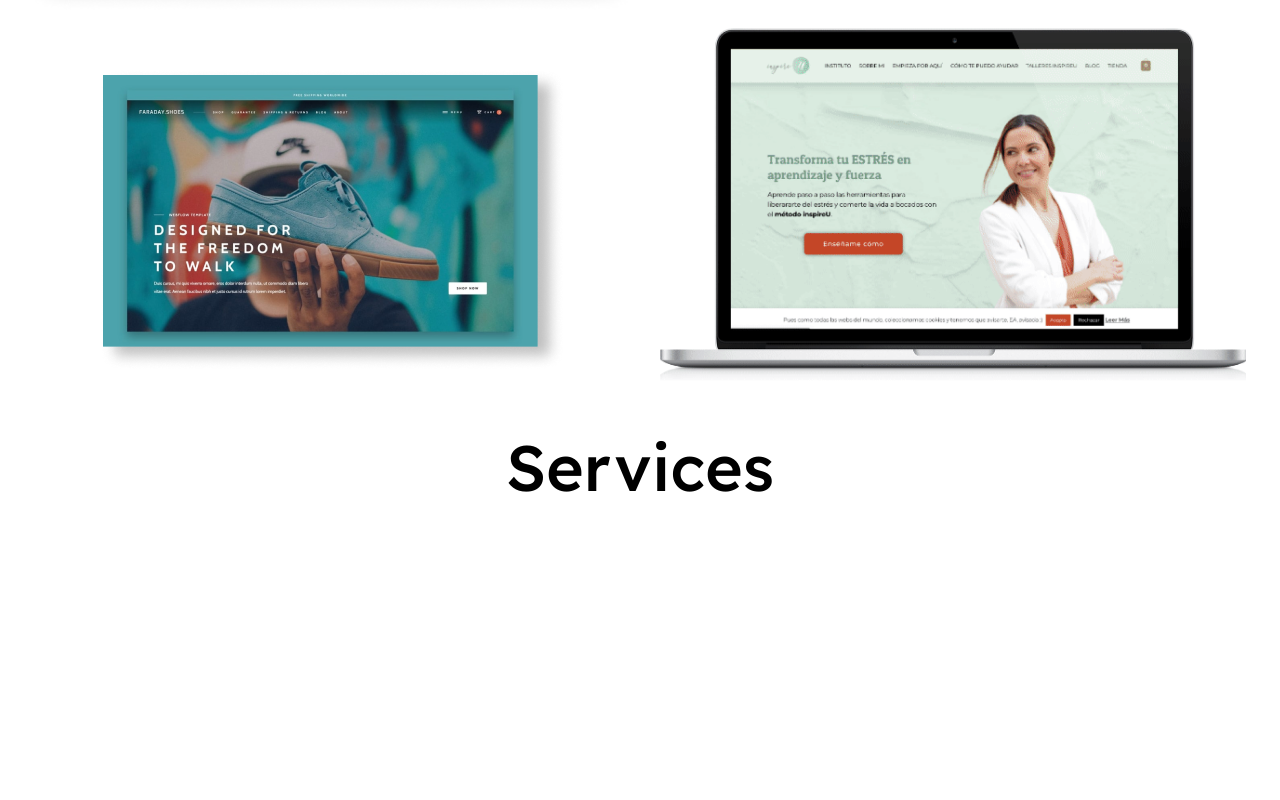
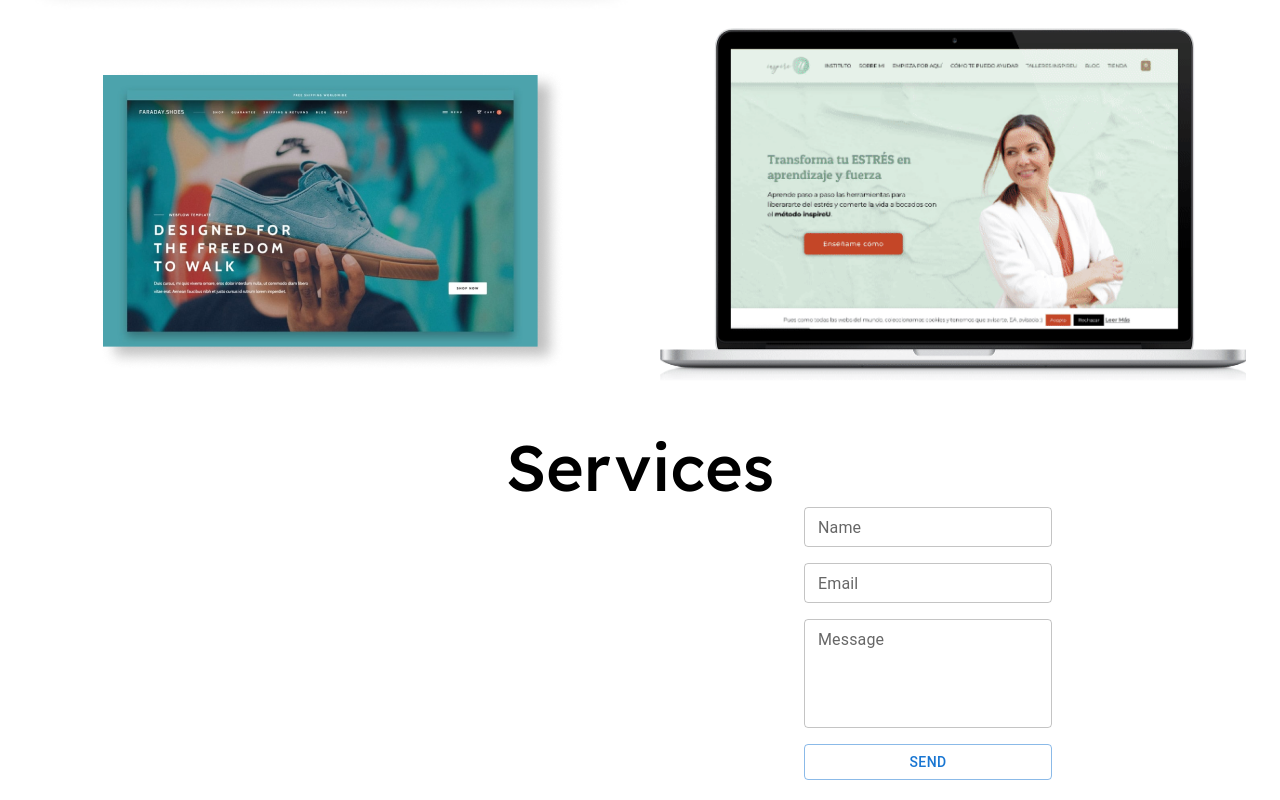
Before and after one commit to ro61zzy/myportfolio, a React (Create React App) app: page / in a window 1280 px wide. Shown: the part 3257-4057 px from the top of the page. Before the commit the page ends 3764 px from the top, so only its background shows below. Built offline with nearby package versions, Linux system fonts and the light colour scheme.

Commit message:
last part

```diff
--- a/src/Pages/HomePage.js
+++ b/src/Pages/HomePage.js
@@ -5,6 +5,8 @@ import Skills from "../components/Skills/Skills"
 import Home from "../components/Hero/Home";
 import Project from "../components/Projects/Project";
 import Services from "../components/Services/Services";
+import Index from "../components/GetInTouch/Index";
+
 
 function HomePage() {
   return (
@@ -15,6 +17,7 @@ function HomePage() {
       <Skills />
       <Project />
       <Services />
+      <Index />
     </>
   );
 }
--- /dev/null
+++ b/src/components/GetInTouch/Index.js
@@ -0,0 +1,44 @@
+import React from 'react'
+import { Box, Button, Container, Grid, Stack, TextField } from '@mui/material'
+import Rectangle from '../../assets/Rectangle.png'
+import './contact.css'
+
+
+
+
+
+
+function Index() {
+  return (
+    <Container maxWidth='lg' sx={{ pb: '20px' }}>
+      <Grid container>
+        <Grid item xs={7} sm={6}>
+          <Box sx={{display:{xs:'block', sm:'none'}}} >
+            <img src={Rectangle} alt='image' />
+          </Box>
+        </Grid>
+        <Grid item xs={5} sm={6}>
+          <Box sx={{ display: 'flex', justifyContent: 'center' }}>
+            <Stack spacing={2}>
+              <TextField id="outlined-basic" label="Name" variant="outlined" size="small" className="textfield"
+              />
+              <TextField id="outlined-basic" label="Email" variant="outlined" size="small" className="textfield"
+              />
+              <TextField
+                label="Message"
+                id="outlined-multiline-static"
+                multiline
+                rows={4}
+                size="small"
+                className="textfield"
+              />
+              <Button variant='outlined'> Send</Button>
+            </Stack>
+          </Box>
+        </Grid>
+      </Grid>
+    </Container>
+  )
+}
+
+export default Index
--- /dev/null
+++ b/src/components/GetInTouch/contact.css
@@ -0,0 +1,3 @@
+.textfield {
+    border-radius: 28px,
+}
```
Also changed, not shown: src/assets/Rectangle.png (added).
